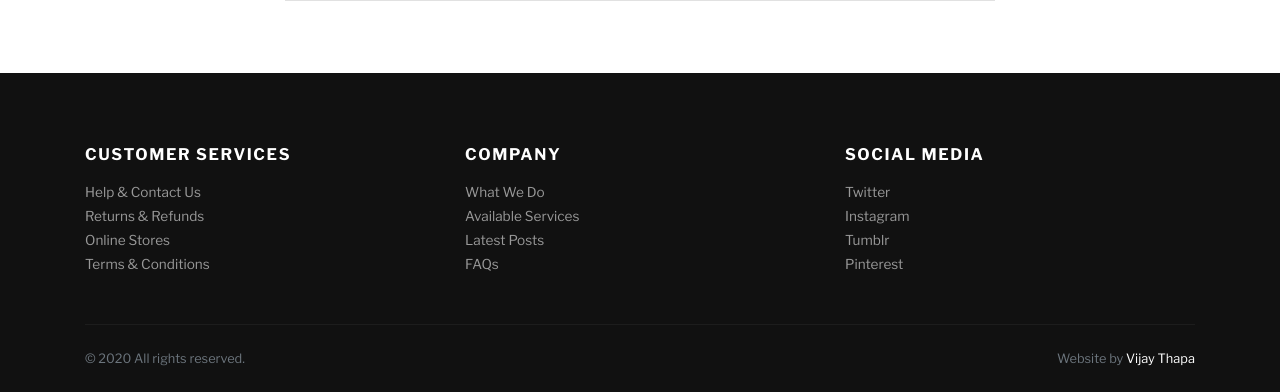
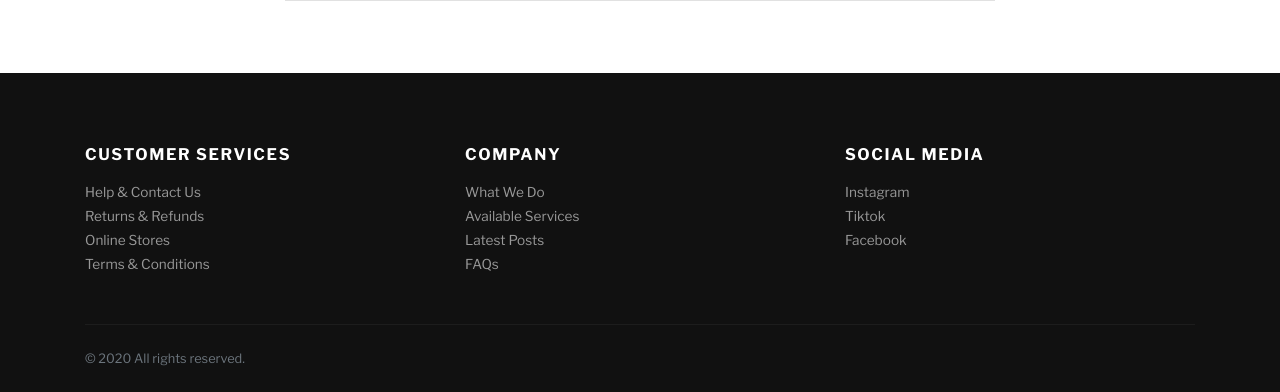
Before and after one commit to Jumnert/E-Commerce_Django, a Django app: page /accounts/add-address/ in a window 1280 px wide. Shown: the part 619-1011 px from the top of the page. Run offline with Django 3.2, Linux system fonts and the light colour scheme; a user stored in the database is signed in; data comes from the database, SQL or seed files in the repository; some libraries are stand-ins or nearby versions; some web fonts are replaced.

Commit message:
update footer, QR,add color to navbar

```diff
--- a/templates/footer.html
+++ b/templates/footer.html
@@ -22,10 +22,9 @@
             <div class="col-md-4">
               <h6 class="text-uppercase mb-3">Social media</h6>
               <ul class="list-unstyled mb-0">
-                <li><a class="footer-link" href="#">Twitter</a></li>
                 <li><a class="footer-link" href="#">Instagram</a></li>
-                <li><a class="footer-link" href="#">Tumblr</a></li>
-                <li><a class="footer-link" href="#">Pinterest</a></li>
+                <li><a class="footer-link" href="#">Tiktok</a></li>
+                <li><a class="footer-link" href="#">Facebook</a></li>
               </ul>
             </div>
           </div>
@@ -35,7 +34,6 @@
                 <p class="small text-muted mb-0">&copy; 2020 All rights reserved.</p>
               </div>
               <div class="col-lg-6 text-lg-right">
-                <p class="small text-muted mb-0">Website by <a class="text-white reset-anchor" href="https://www.youtube.com/vijaythapa" target="_blank">Vijay Thapa</a></p>
               </div>
             </div>
           </div>
```
